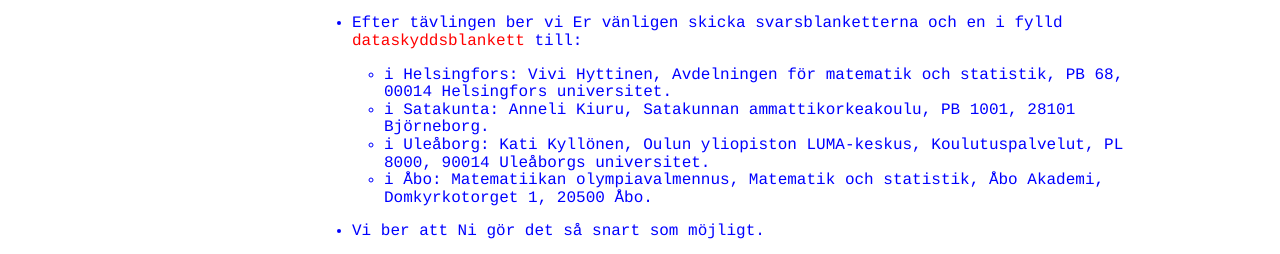
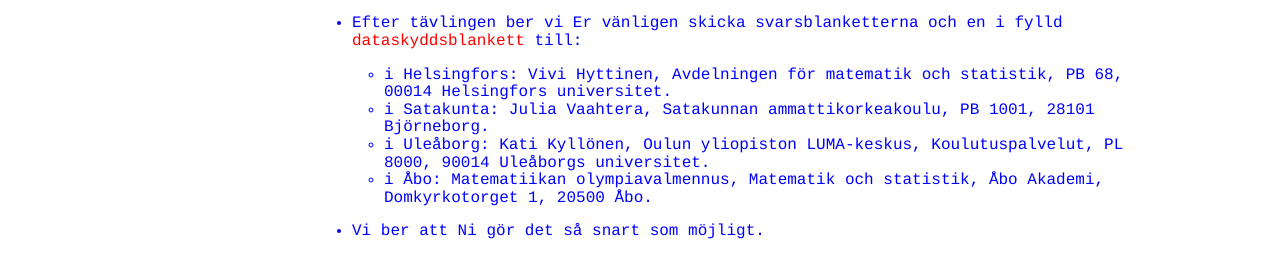
Before and after one commit to matematiikkakilpailut/matematiikkakilpailut.github.io, a Jekyll site: the page built from seiskat/sv/regler.html, in a window 1280 px wide. Shown: the part 964-1218 px from the top of the page. Built offline with Jekyll 4.4.1, drawn with Linux system fonts in a browser that asks for light colours.

```diff
--- a/seiskat/sv/regler.html
+++ b/seiskat/sv/regler.html
@@ -83,7 +83,7 @@
 	i Helsingfors: Vivi Hyttinen, Avdelningen för matematik och statistik, PB 68, 00014 Helsingfors universitet.
       </li>
       <li>
-	i Satakunta: Anneli Kiuru, Satakunnan ammattikorkeakoulu, PB 1001, 28101 Björneborg.
+	i Satakunta: Julia Vaahtera, Satakunnan ammattikorkeakoulu, PB 1001, 28101 Björneborg.
       </li>
       <li>
 	i Uleåborg: Kati Kyllönen, Oulun yliopiston LUMA-keskus,
```
